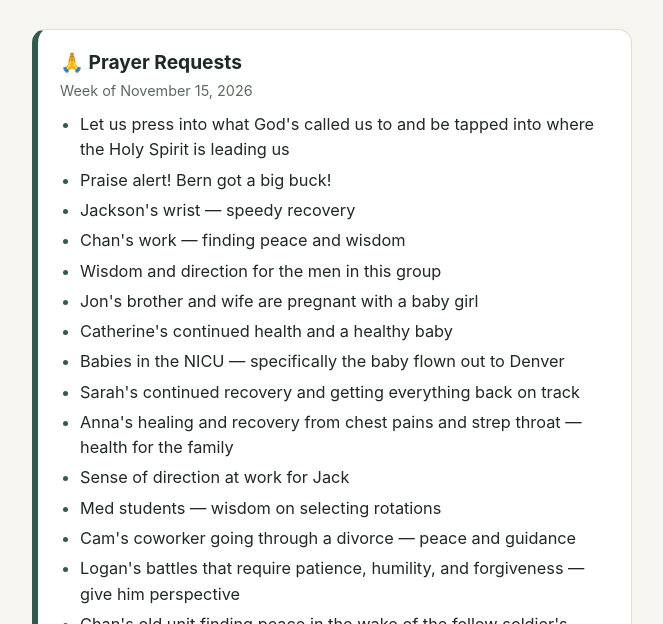
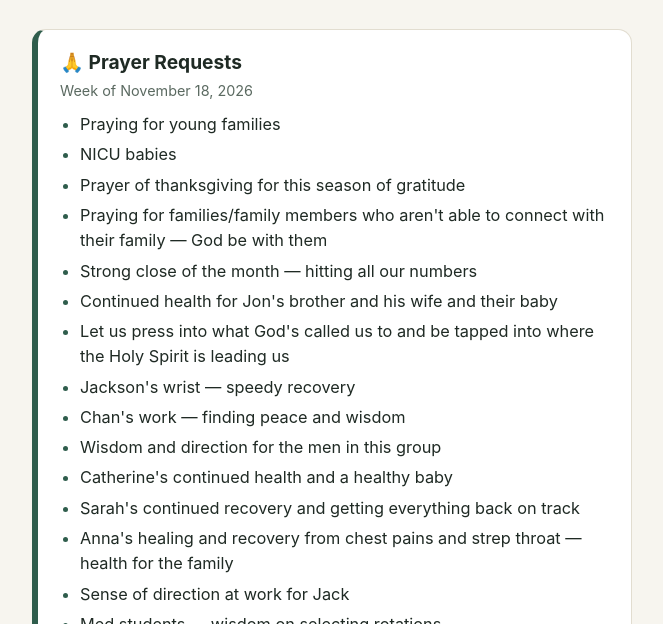
Before and after one commit to nobledodge99-cloud/mens-group, a plain HTML site: page index-mens-group.html in a window 1280 px wide. Shown: the part 176-800 px from the top of the page, without its empty margins (308-971 px from the left). Drawn offline with Linux system fonts and the light colour scheme.

Commit message:
Update prayer requests and date in HTML file

```diff
--- a/index-mens-group.html
+++ b/index-mens-group.html
@@ -228,16 +228,19 @@
   -->
   <div class="prayer-banner">
     <h2>🙏 Prayer Requests</h2>
-    <p class="prayer-date">Week of November 15, 2026</p>
+    <p class="prayer-date">Week of November 18, 2026</p>
     <ul>
+      <li>Praying for young families</li>
+      <li>NICU babies</li>
+      <li>Prayer of thanksgiving for this season of gratitude</li>
+      <li>Praying for families/family members who aren't able to connect with their family — God be with them</li>
+      <li>Strong close of the month — hitting all our numbers</li>
+      <li>Continued health for Jon's brother and his wife and their baby</li>
       <li>Let us press into what God's called us to and be tapped into where the Holy Spirit is leading us</li>
-      <li>Praise alert! Bern got a big buck!</li>
       <li>Jackson's wrist — speedy recovery</li>
       <li>Chan's work — finding peace and wisdom</li>
       <li>Wisdom and direction for the men in this group</li>
-      <li>Jon's brother and wife are pregnant with a baby girl</li>
       <li>Catherine's continued health and a healthy baby</li>
-      <li>Babies in the NICU — specifically the baby flown out to Denver</li>
       <li>Sarah's continued recovery and getting everything back on track</li>
       <li>Anna's healing and recovery from chest pains and strep throat — health for the family</li>
       <li>Sense of direction at work for Jack</li>
```
